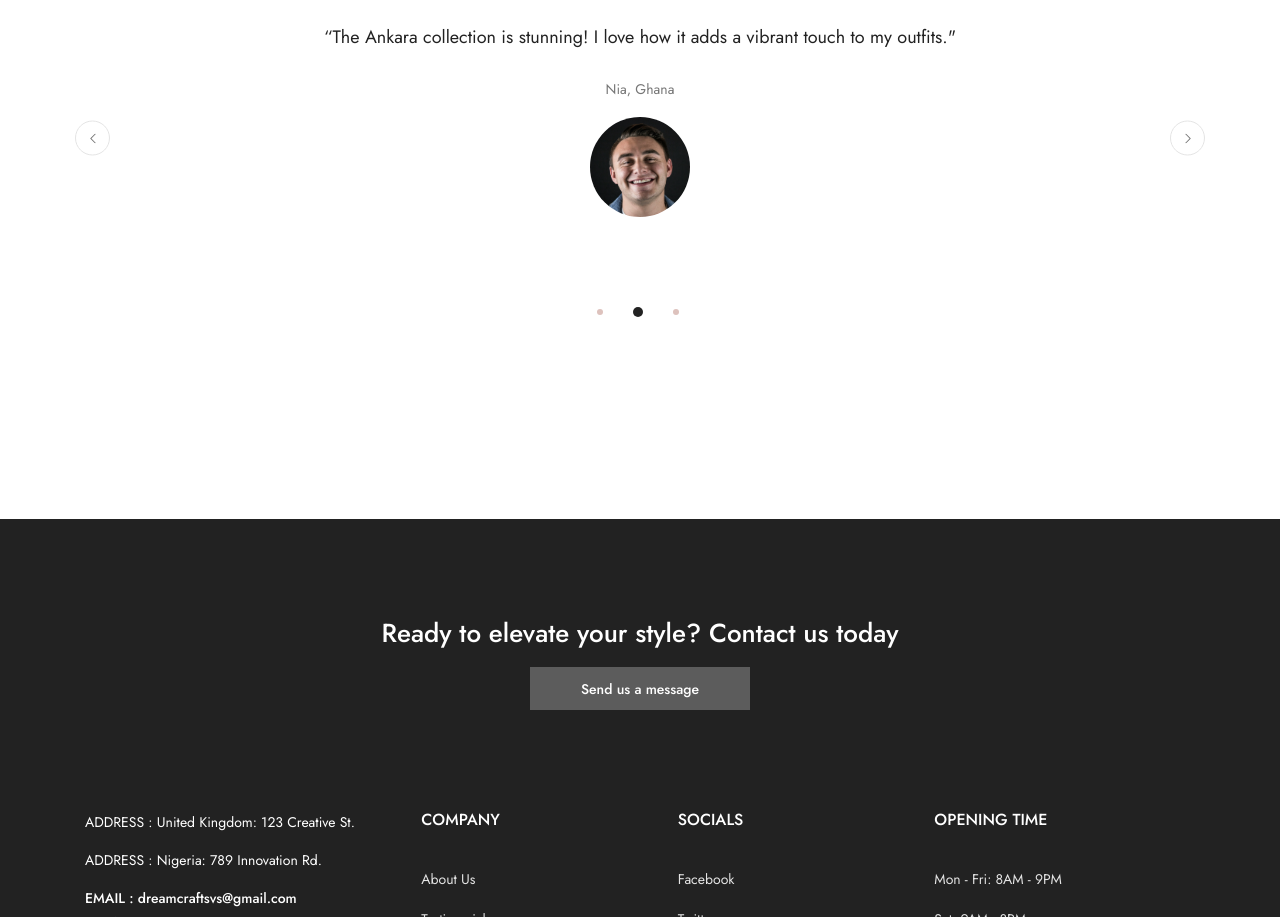
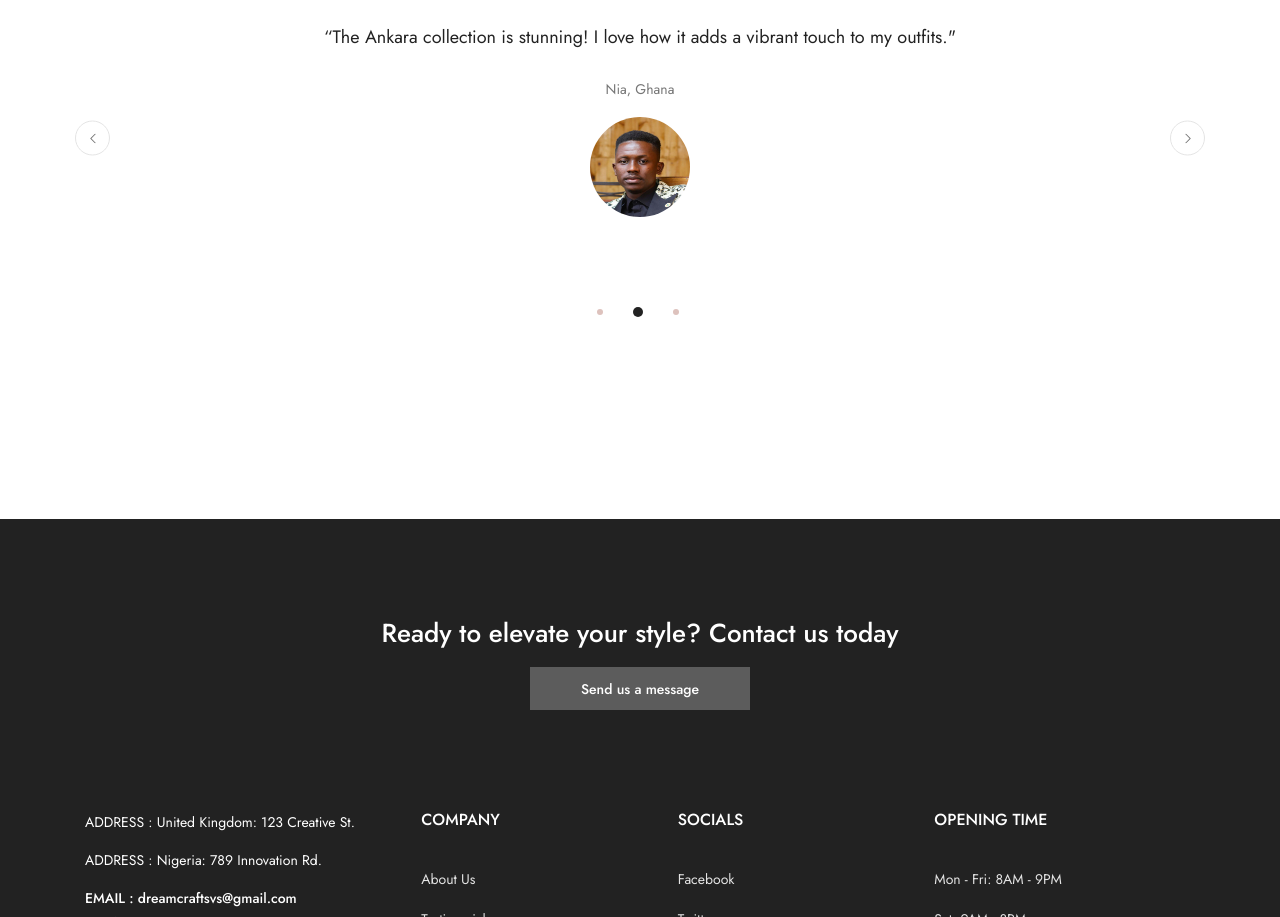
Before and after one commit to Alphadude/dreamcraft, a plain HTML site: page index.html in a window 1280 px wide. Shown: the part 3694-4611 px from the top of the page. Drawn offline with Linux system fonts and the light colour scheme.

Commit message:
update testimonials

```diff
--- a/index.html
+++ b/index.html
@@ -610,7 +610,7 @@
                   <h5 class="fw-normal lh-2rem mb-4">“The Ankara collection is stunning! I love how it adds a vibrant touch to my outfits."</h5>
                   <p class="text-secondary mb-3">Nia, Ghana</p>
                   <div class="border-circle overflow-hidden w-100px h-100px mx-auto">
-                    <img loading="lazy" src="img/test3.jpeg" width="100" height="100" alt="">
+                    <img loading="lazy" src="img/test3.png" width="100" height="100" alt="">
                   </div>
                 </div>
               </div>
```
Also changed, not shown: img/test3.jpeg (deleted), img/test3.png (added).
